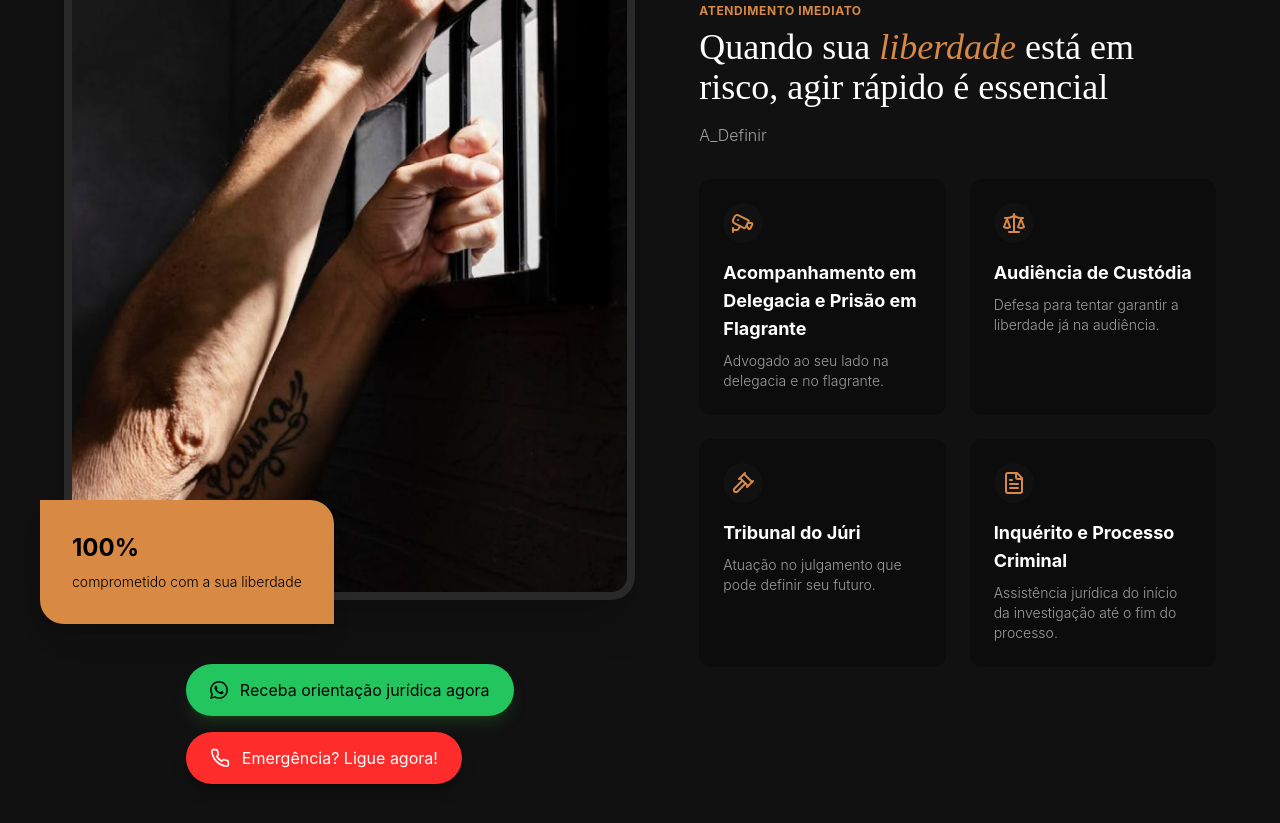
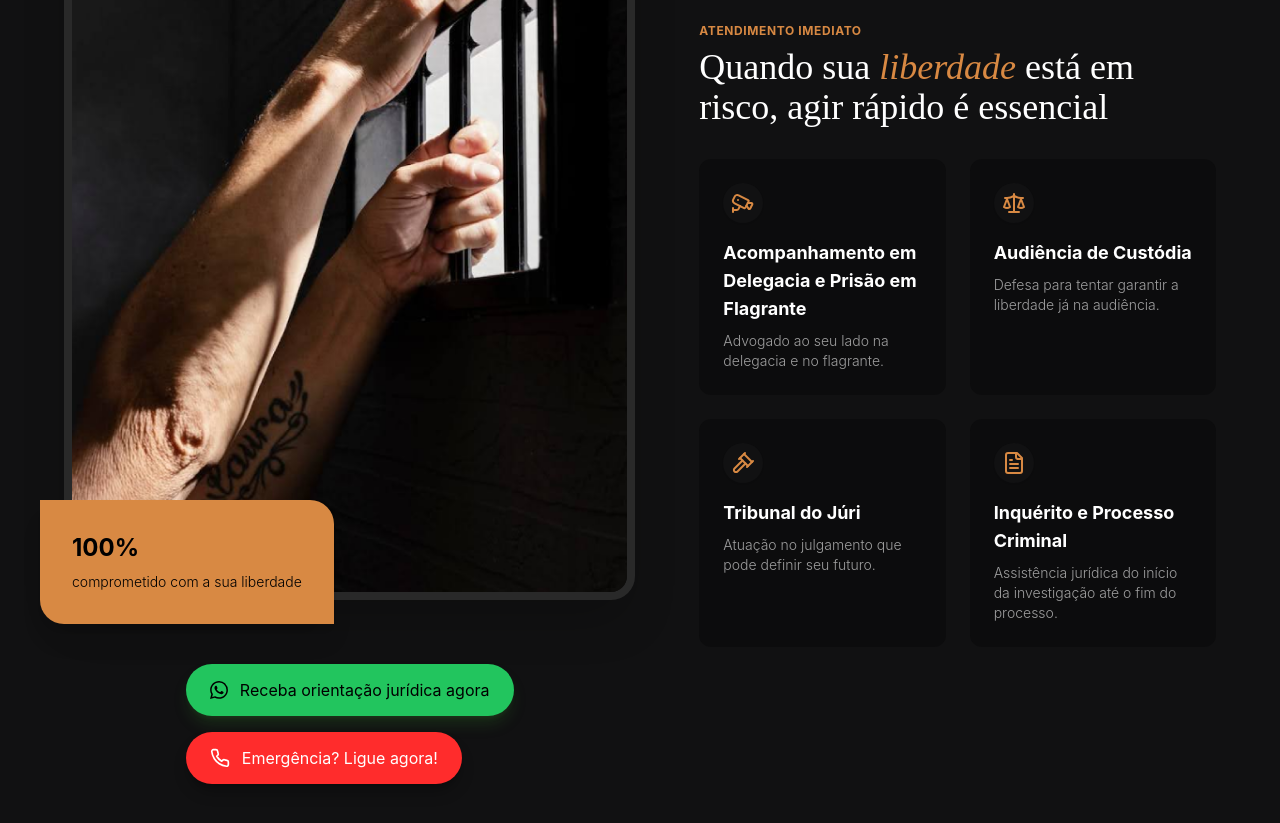
Before and after one commit to Paper-Street-Softwares/Template-Unico, a React (Vite) app: page /#home in a window 1280 px wide. Shown: the part 2400-3223 px from the top of the page. Built offline with nearby package versions, Linux system fonts and the light colour scheme.

Commit message:
fix: Features sem subtitle

```diff
--- a/src/content/content.jsx
+++ b/src/content/content.jsx
@@ -210,7 +210,7 @@ const content = {
           risco, agir rápido é essencial
         </h1>
       ),
-      subtitle: 'A_Definir',
+      subtitle: '',
       imgFeatures: imgFeatures,
       alt: 'imagem representativa da Seção Serviços',
       titleMessageFeature: '100%',
```
